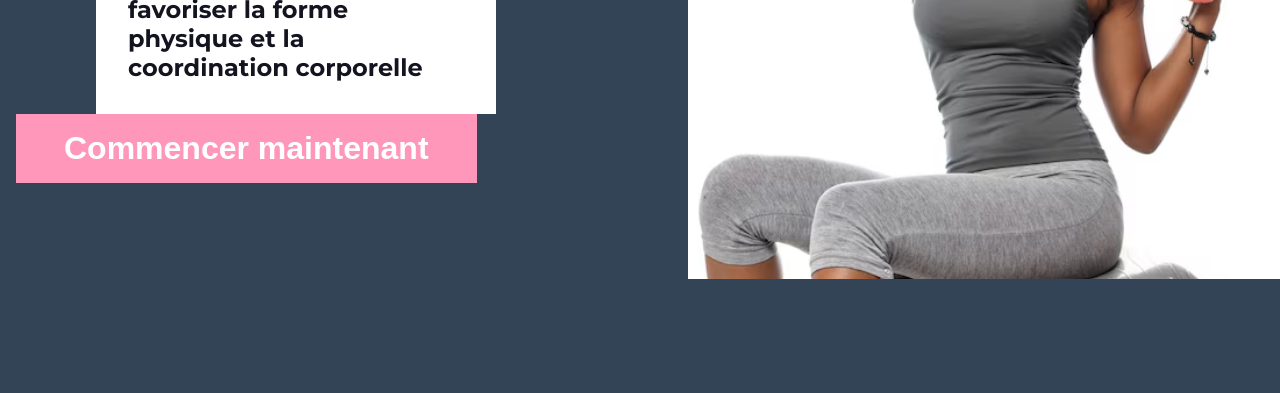
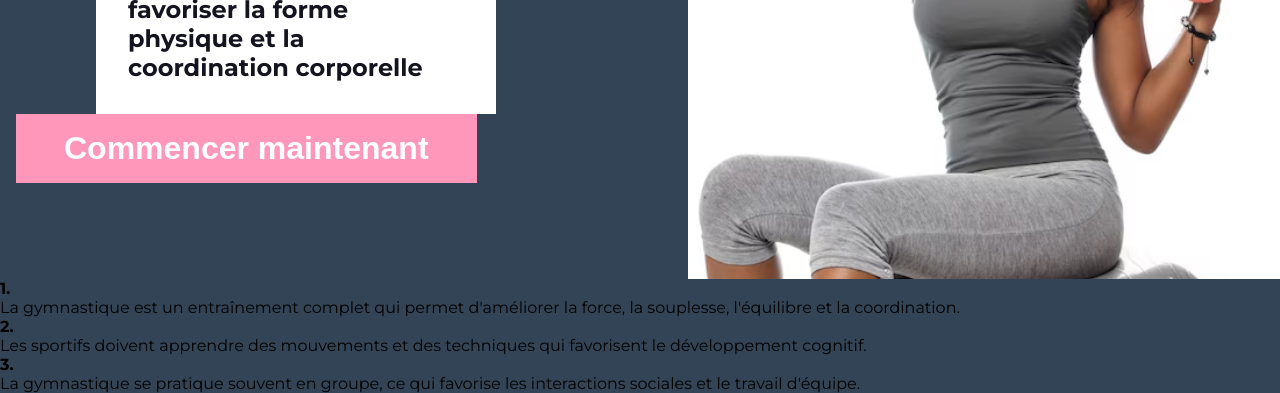
Before and after one commit to yousra57/gymnastic-site, a plain HTML site: page index.html in a window 1280 px wide. Shown: the part 454-847 px from the top of the page. Before the commit the page ends 800 px from the top, so only its background shows below. Drawn offline with nearby package versions, Linux system fonts and the light colour scheme.

Commit message:
html : ajout des cartes/box en bas de page

```diff
--- a/index.html
+++ b/index.html
@@ -45,5 +45,30 @@
             </span>
         </div>
     </header>
+    <section class="types_container">
+        <div class="types__grid">
+            <div class="types__card">
+                <h4>1.</h4>
+                <p>
+                    La gymnastique est un entraînement complet qui permet d'améliorer la force,
+                    la souplesse, l'équilibre et la coordination.
+                </p>
+            </div>
+            <div class="types__card">
+                <h4>2.</h4>
+                <p>
+                    Les sportifs doivent apprendre des mouvements et des techniques qui favorisent
+                    le développement cognitif.
+                </p>
+            </div>
+            <div class="types__card">
+                <h4>3.</h4>
+                <p>
+                    La gymnastique se pratique souvent en groupe, ce qui favorise les
+                    interactions sociales et le travail d'équipe.
+                </p>
+            </div>
+        </div>
+    </section>
 </body>
 </html>
```
